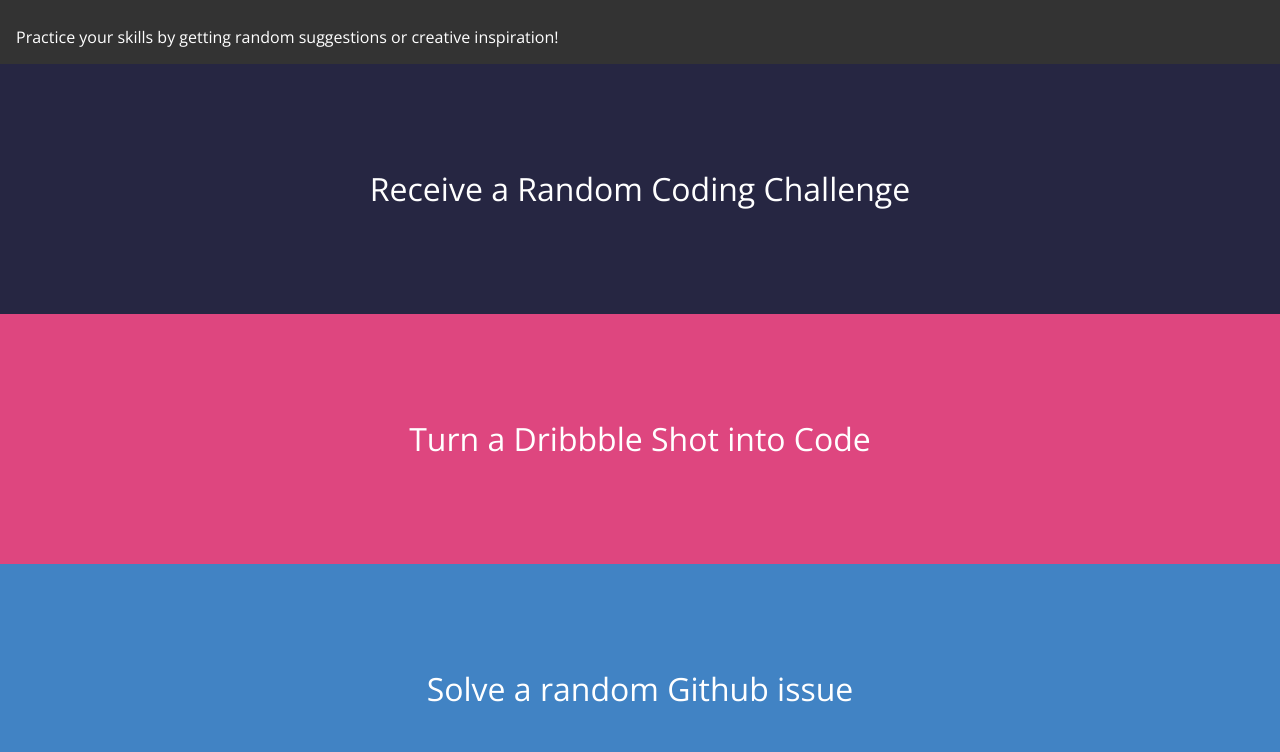
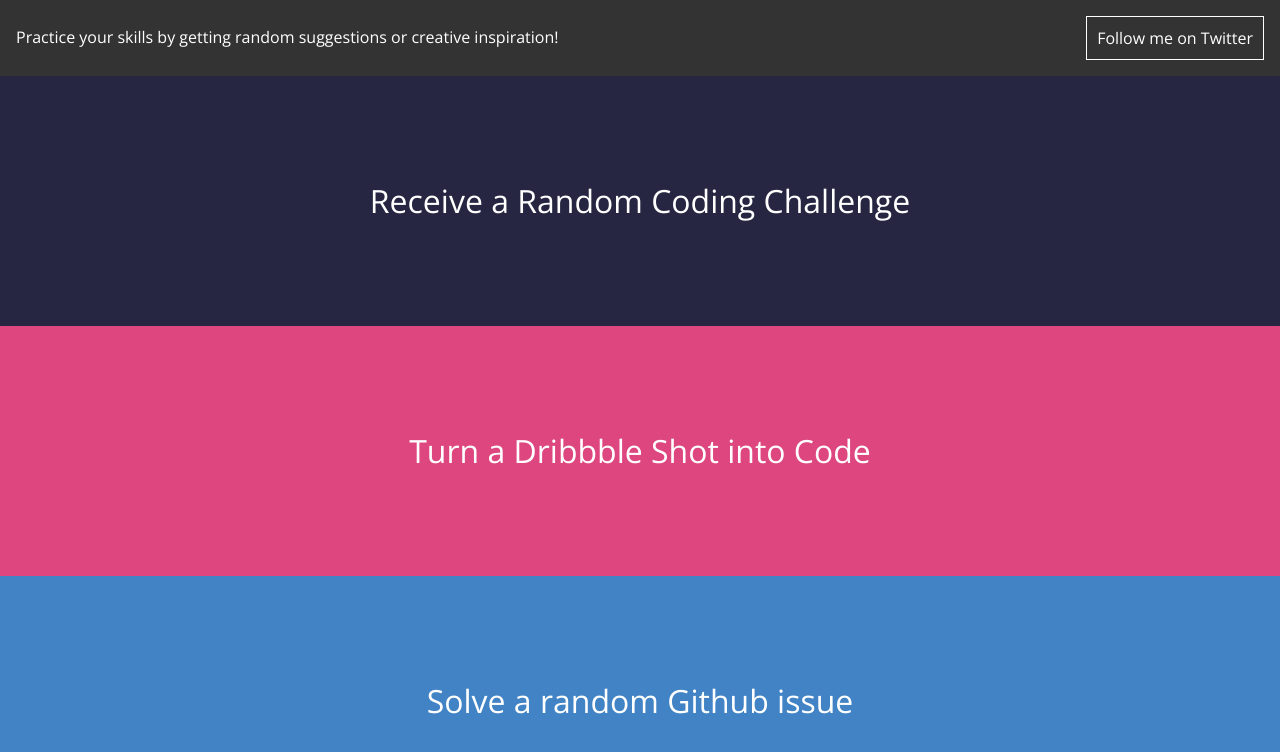
Before and after one commit to tevko/practice, a website: page index.html in a window 1280 px wide. Drawn offline with nearby package versions, Linux system fonts and the light colour scheme.

Commit message:
Follow me on Twitter

```diff
--- a/index.html
+++ b/index.html
@@ -21,6 +21,7 @@
     <![endif]-->
     <header class="main-header group home">
         <p>Practice your skills by getting random suggestions or creative inspiration!</p>
+        <a class="home-link" href="https://twitter.com/tevko/">Follow me on Twitter</a>
     </header>
     <section class="pageContent block-container home">
         <a href="random.html">
```
